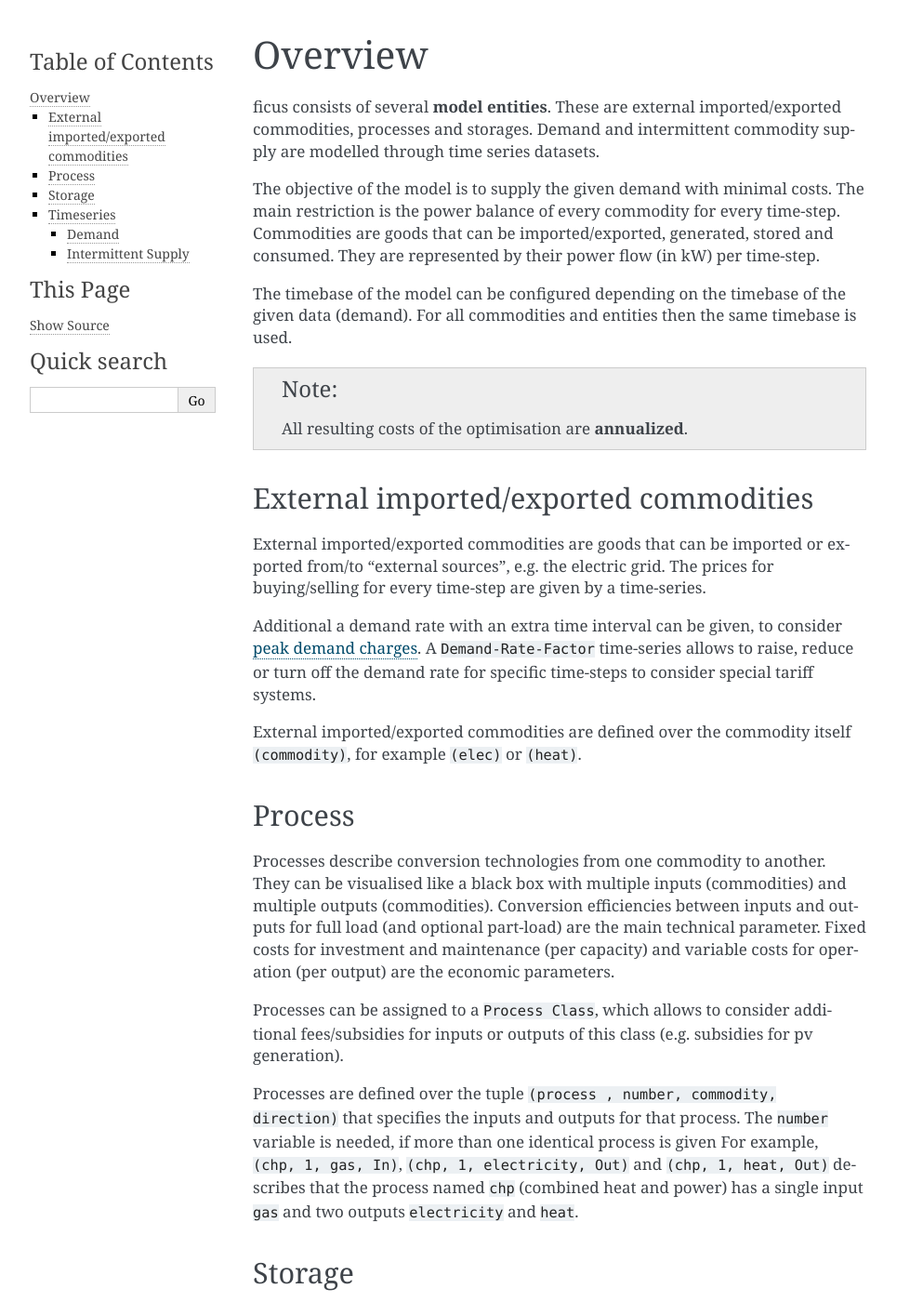
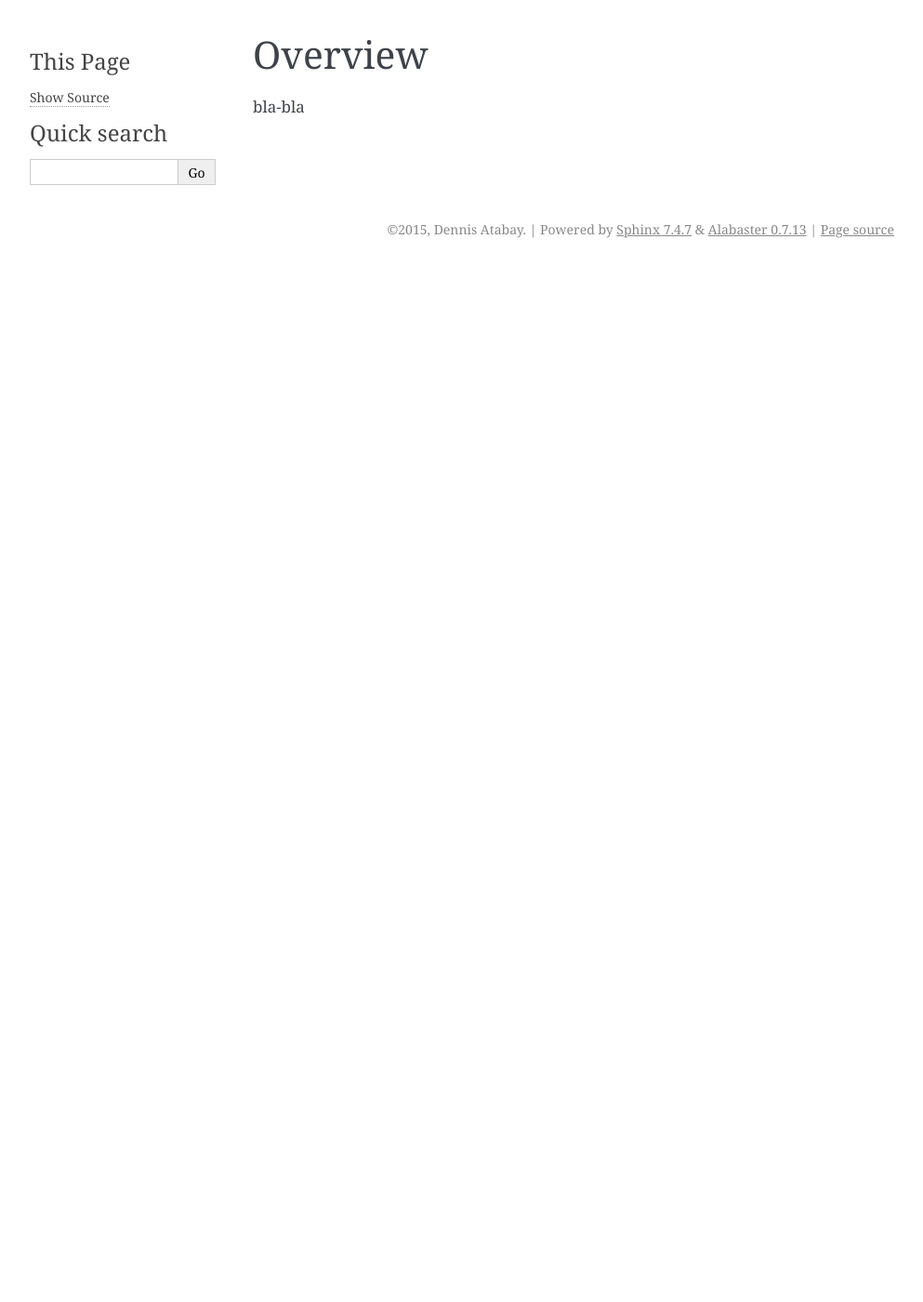
Before and after one commit to tzipperle/mplstyle, a Sphinx documentation site: the page built from docs/overview.rst, in a window 1280 px wide and 1400 px high. Shown: the whole window at 93% size, without its empty margins (148-1141 px from the left). Built offline with Sphinx 7.4.7, drawn with Linux system fonts in a browser that asks for light colours; some of the changed text lies outside the part shown.

Commit message:
doc's structure

```diff
--- a/docs/overview.rst
+++ b/docs/overview.rst
@@ -1,76 +1,7 @@
+.. currentmodule:: mpl-style
+
+.. _overview:
+
 Overview
---------
-
-ficus consists of several **model entities**. These are external imported/exported commodities, processes and storages. Demand and intermittent commodity supply are modelled through time series datasets.
-
-The objective of the model is to supply the given demand with minimal costs. The main restriction is the power balance of every commodity for every time-step. Commodities are goods that can be imported/exported, generated, stored and consumed. They are represented by their power flow (in kW) per time-step.
-
-The timebase of the model can be configured depending on the timebase of the given data (demand). For all commodities and entities then the same timebase is used.
-
-.. note::
-
-    All resulting costs of the optimisation are **annualized**.
-
-External imported/exported commodities
-^^^^^^^^^
-
-External imported/exported commodities are goods that can be imported or exported from/to "external sources", e.g. the electric grid. The prices for buying/selling for every time-step are given by a time-series.
-
-Additional a demand rate with an extra time interval can be given, to  consider `peak demand charges`_.  A ``Demand-Rate-Factor`` time-series allows to raise, reduce or turn off the demand rate for specific time-steps to consider special tariff systems.
-
-External imported/exported commodities are defined over the commodity itself ``(commodity)``, for example
-``(elec)``  or ``(heat)``.
-
-Process
-^^^^^^^
-Processes describe conversion technologies from one commodity to another. They
-can be visualised like a black box with multiple inputs (commodities) and multiple outputs
-(commodities). Conversion efficiencies between inputs and outputs for full load (and optional part-load) are the main
-technical parameter. Fixed costs for investment and maintenance (per capacity)
-and variable costs for operation (per output) are the economic parameters.
-
-Processes can be assigned to a ``Process Class``, which allows to consider additional fees/subsidies for inputs or outputs of this class (e.g. subsidies for pv generation).
-
-Processes are defined over the tuple  ``(process , number, commodity, direction)`` that specifies the inputs and outputs for that process. The ``number`` variable is needed, if more than one identical process is given
-For example, ``(chp, 1, gas, In)``, ``(chp, 1, electricity, Out)`` and ``(chp, 1, heat, Out)``
-describes that the process named ``chp`` (combined heat and power) has a single input ``gas``
-and two outputs ``electricity`` and ``heat``.
-
-
-Storage
-^^^^^^^
-Storage describes the possibility to deposit a deliberate amount of energy in
-form of one commodity at one time step, and later retrieving it. Efficiencies
-for charging/discharging and self discharge depict losses during input/output. Storage is
-characterised by capacities both for energy content (in kWh) and
-charge/discharge power (in kW). Both capacities have independent sets of
-investment, fixed and variable cost parameters to allow for a very flexible
-parametrization of various storage technologies from batteries to hot water
-tanks.
-
-Storage is defined over the tuple ``(storage, number, stored commodity)``. For
-example, ``(Li-Ion Battery, 1, electricity)`` represents a Li-Ion Battery that can
-store and retrieve energy in form of electricity.
-
-
-Timeseries
-^^^^^^^^^^
-
-Demand
-""""""
-Each commodity ``(demand commodity)`` may have one time-series,
-describing the (average) power demand (kW) per time-step. They are a crucial
-input parameter, as the whole optimisation aims to satisfy these demands with
-minimal costs from the given technologies (process, storage, external import/export).
-
-Intermittent Supply
-"""""""""""""""""""
-A time-series normalised to a maximum value of 1 relative to the installed
-capacity of a process using this commodity as input. For example, a wind power
-time-series should reach value 1, when the wind speed exceeds the modelled wind
-turbine's design wind speed is exceeded. This implies that any non-linear
-behaviour of intermittent processes can already be incorporated while preparing
-this time-series.
-
-
-.. _peak demand charges: https://en.wikipedia.org/wiki/Peak_demand
+============
+bla-bla
```
Also changed, not shown: docs/api.rst (added, +7 -0 lines), docs/create.rst (added, +7 -0 lines), docs/use.rst (added, +7 -0 lines), docs/img/process_commodity_partload_example.png (deleted).
